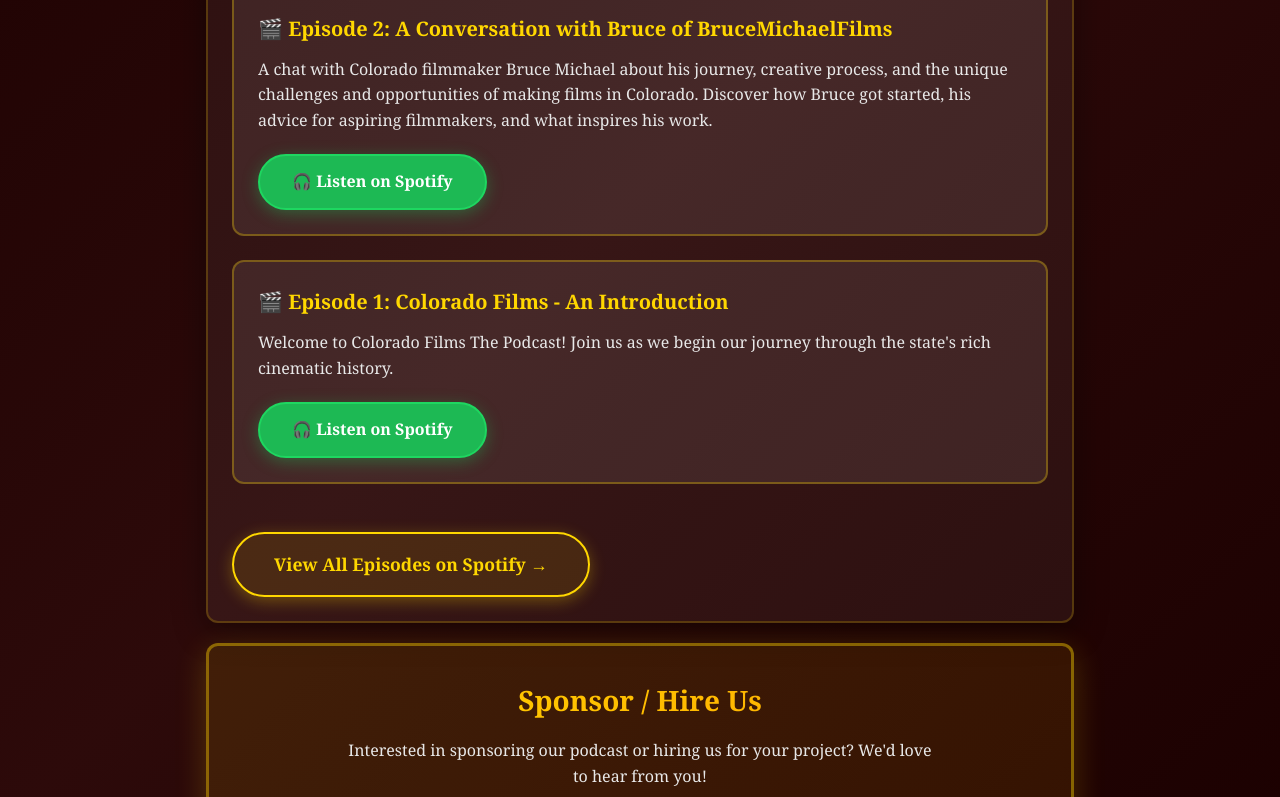
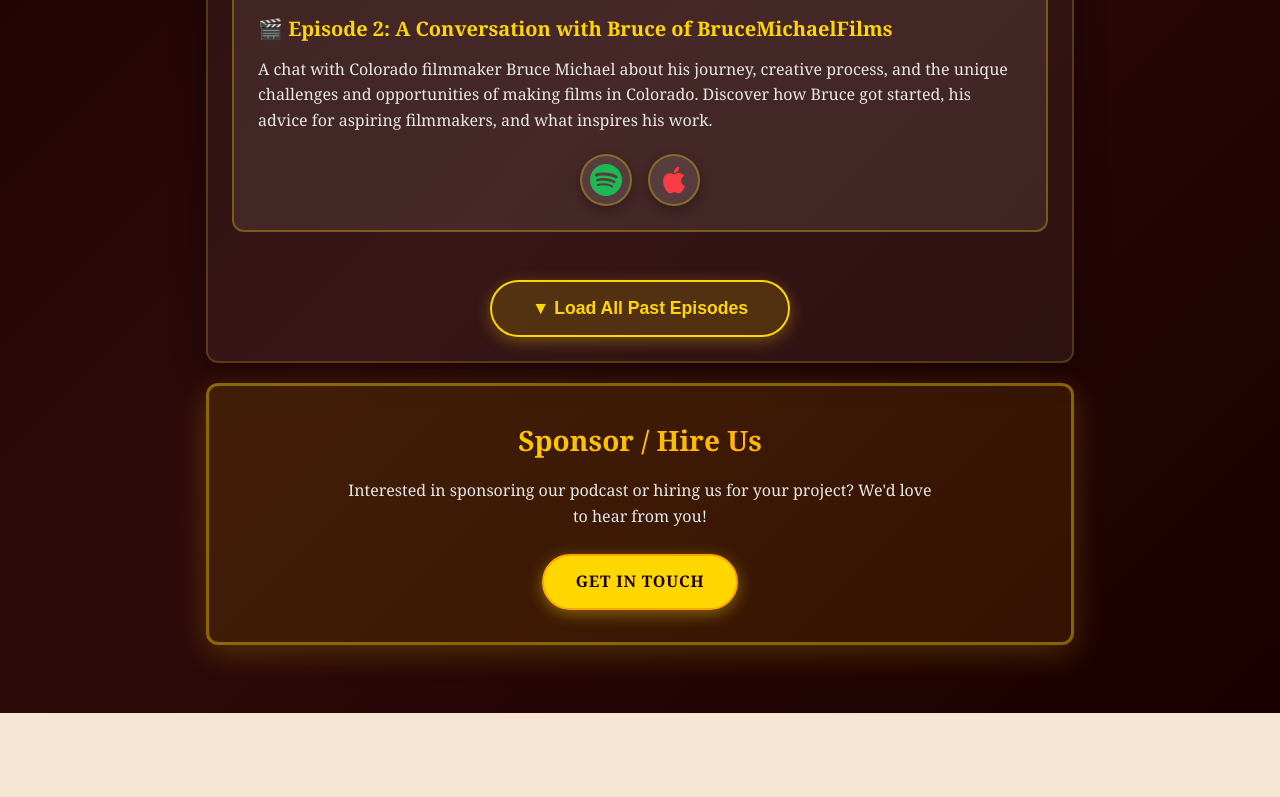
Before and after one commit to CDarts48/cofilms, a Next.js app: page /ColoradoFilmsThePodcast in a window 1280 px wide. Shown: the part 663-1460 px from the top of the page. After the commit the page ends 1376 px from the top, so only its background shows below. Built offline with nearby package versions, Linux system fonts and the light colour scheme.

Commit message:
more updating

```diff
--- a/src/app/ColoradoFilmsThePodcast/page.tsx
+++ b/src/app/ColoradoFilmsThePodcast/page.tsx
@@ -8,6 +8,7 @@ import emailjs from '@emailjs/browser';
 
 export default function ColoradoFilmsThePodcast() {
     const [email, setEmail] = useState('');
+    const [showPastEpisodes, setShowPastEpisodes] = useState(false);
     const [name, setName] = useState('');
     const [isSubmitting, setIsSubmitting] = useState(false);
     const [message, setMessage] = useState('');
@@ -76,39 +77,75 @@ export default function ColoradoFilmsThePodcast() {
                             <p style={styles.episodeDescription}>
                                 A chat with Colorado filmmaker Bruce Michael about his journey, creative process, and the unique challenges and opportunities of making films in Colorado. Discover how Bruce got started, his advice for aspiring filmmakers, and what inspires his work.
                             </p>
+                            <div style={styles.buttonGroup}>
                                 <a
                                     href="https://open.spotify.com/episode/5VU9e3jzptQE3cs9Yvi59M"
                                     target="_blank"
                                     rel="noopener noreferrer"
-                                style={styles.listenButton}
+                                    style={styles.iconButton}
+                                    title="Listen on Spotify"
                                 >
-                                🎧 Listen on Spotify
+                                    <svg width="32" height="32" viewBox="0 0 24 24" fill="#1DB954">
+                                        <path d="M12 0C5.4 0 0 5.4 0 12s5.4 12 12 12 12-5.4 12-12S18.66 0 12 0zm5.521 17.34c-.24.359-.66.48-1.021.24-2.82-1.74-6.36-2.101-10.561-1.141-.418.122-.779-.179-.899-.539-.12-.421.18-.78.54-.9 4.56-1.021 8.52-.6 11.64 1.32.42.18.479.659.301 1.02zm1.44-3.3c-.301.42-.841.6-1.262.3-3.239-1.98-8.159-2.58-11.939-1.38-.479.12-1.02-.12-1.14-.6-.12-.48.12-1.021.6-1.141C9.6 9.9 15 10.561 18.72 12.84c.361.181.54.78.241 1.2zm.12-3.36C15.24 8.4 8.82 8.16 5.16 9.301c-.6.179-1.2-.181-1.38-.721-.18-.601.18-1.2.72-1.381 4.26-1.26 11.28-1.02 15.721 1.621.539.3.719 1.02.419 1.56-.299.421-1.02.599-1.559.3z" />
+                                    </svg>
+                                </a>
+                                <a
+                                    href="https://podcasts.apple.com/us/podcast/colorado-films/id1860422839"
+                                    target="_blank"
+                                    rel="noopener noreferrer"
+                                    style={styles.iconButton}
+                                    title="Listen on Apple Podcasts"
+                                >
+                                    <svg width="32" height="32" viewBox="0 0 24 24" fill="#FC3C44">
+                                        <path d="M18.71 19.5c-.83 1.24-1.71 2.45-3.05 2.47-1.34.03-1.77-.79-3.29-.79-1.53 0-2 .77-3.27.82-1.31.05-2.3-1.32-3.14-2.53C4.25 17 2.94 12.45 4.7 9.39c.87-1.52 2.43-2.48 4.12-2.51 1.28-.02 2.5.87 3.29.87.78 0 2.26-1.07 3.81-.91.65.03 2.47.26 3.64 1.98-.09.06-2.17 1.28-2.15 3.81.03 3.02 2.65 4.03 2.68 4.04-.03.07-.42 1.44-1.38 2.83M13 3.5c.73-.83 1.94-1.46 2.94-1.5.13 1.17-.34 2.35-1.04 3.19-.69.85-1.83 1.51-2.95 1.42-.15-1.15.41-2.35 1.05-3.11z" />
+                                    </svg>
                                 </a>
                             </div>
+                        </div>
 
+                        <div style={{ textAlign: 'center', marginTop: '3rem' }}>
+                            <button
+                                onClick={() => setShowPastEpisodes(!showPastEpisodes)}
+                                style={styles.loadAllButton}
+                            >
+                                {showPastEpisodes ? '▲ Hide Past Episodes' : '▼ Load All Past Episodes'}
+                            </button>
+                        </div>
+
+                        {showPastEpisodes && (
+                            <div style={{ marginTop: '2rem' }}>
                                 <div style={styles.episodeCard}>
                                     <h3 style={styles.episodeTitle}>🎬 Episode 1: Colorado Films - An Introduction</h3>
                                     <p style={styles.episodeDescription}>
                                         Welcome to Colorado Films The Podcast! Join us as we begin our journey through the state's rich cinematic history.
                                     </p>
+                                    <div style={styles.buttonGroup}>
                                         <a
                                             href="https://open.spotify.com/episode/3bGQHoPhjJDauQuDzLFQpY"
                                             target="_blank"
                                             rel="noopener noreferrer"
-                                style={styles.listenButton}
+                                            style={styles.iconButton}
+                                            title="Listen on Spotify"
                                         >
-                                🎧 Listen on Spotify
+                                            <svg width="32" height="32" viewBox="0 0 24 24" fill="#1DB954">
+                                                <path d="M12 0C5.4 0 0 5.4 0 12s5.4 12 12 12 12-5.4 12-12S18.66 0 12 0zm5.521 17.34c-.24.359-.66.48-1.021.24-2.82-1.74-6.36-2.101-10.561-1.141-.418.122-.779-.179-.899-.539-.12-.421.18-.78.54-.9 4.56-1.021 8.52-.6 11.64 1.32.42.18.479.659.301 1.02zm1.44-3.3c-.301.42-.841.6-1.262.3-3.239-1.98-8.159-2.58-11.939-1.38-.479.12-1.02-.12-1.14-.6-.12-.48.12-1.021.6-1.141C9.6 9.9 15 10.561 18.72 12.84c.361.181.54.78.241 1.2zm.12-3.36C15.24 8.4 8.82 8.16 5.16 9.301c-.6.179-1.2-.181-1.38-.721-.18-.601.18-1.2.72-1.381 4.26-1.26 11.28-1.02 15.721 1.621.539.3.719 1.02.419 1.56-.299.421-1.02.599-1.559.3z" />
+                                            </svg>
+                                        </a>
+                                        <a
+                                            href="https://podcasts.apple.com/us/podcast/colorado-films/id1860422839"
+                                            target="_blank"
+                                            rel="noopener noreferrer"
+                                            style={styles.iconButton}
+                                            title="Listen on Apple Podcasts"
+                                        >
+                                            <svg width="32" height="32" viewBox="0 0 24 24" fill="#FC3C44">
+                                                <path d="M18.71 19.5c-.83 1.24-1.71 2.45-3.05 2.47-1.34.03-1.77-.79-3.29-.79-1.53 0-2 .77-3.27.82-1.31.05-2.3-1.32-3.14-2.53C4.25 17 2.94 12.45 4.7 9.39c.87-1.52 2.43-2.48 4.12-2.51 1.28-.02 2.5.87 3.29.87.78 0 2.26-1.07 3.81-.91.65.03 2.47.26 3.64 1.98-.09.06-2.17 1.28-2.15 3.81.03 3.02 2.65 4.03 2.68 4.04-.03.07-.42 1.44-1.38 2.83M13 3.5c.73-.83 1.94-1.46 2.94-1.5.13 1.17-.34 2.35-1.04 3.19-.69.85-1.83 1.51-2.95 1.42-.15-1.15.41-2.35 1.05-3.11z" />
+                                            </svg>
                                         </a>
                                     </div>
-
-                        <a
-                            href="https://open.spotify.com/show/0iSGHDK46jWAjAdxVGsAhr"
-                            target="_blank"
-                            rel="noopener noreferrer"
-                            style={styles.viewAllButton}
-                        >
-                            View All Episodes on Spotify →
-                        </a>
+                                </div>
+                            </div>
+                        )}
 
                     </section>
                     <section style={styles.sponsorSection}>
@@ -245,6 +282,54 @@ const styles: { [key: string]: React.CSSProperties } = {
         border: '2px solid #1ed760',
         boxShadow: '0 4px 16px rgba(29, 185, 84, 0.4)',
     },
+    appleButton: {
+        display: 'inline-block',
+        padding: '0.85rem 2rem',
+        backgroundColor: '#FC3C44',
+        color: '#FFFFFF',
+        textDecoration: 'none',
+        borderRadius: '50px',
+        fontWeight: '700',
+        fontSize: '1rem',
+        transition: 'all 0.3s ease',
+        cursor: 'pointer',
+        border: '2px solid #ff4d55',
+        boxShadow: '0 4px 16px rgba(252, 60, 68, 0.4)',
+    },
+    buttonGroup: {
+        display: 'flex',
+        gap: '1rem',
+        flexWrap: 'wrap',
+        justifyContent: 'center',
+    },
+    iconButton: {
+        display: 'inline-flex',
+        alignItems: 'center',
+        justifyContent: 'center',
+        padding: '0.5rem',
+        backgroundColor: 'rgba(255, 255, 255, 0.1)',
+        color: '#FFFFFF',
+        textDecoration: 'none',
+        borderRadius: '50%',
+        transition: 'all 0.3s ease',
+        cursor: 'pointer',
+        border: '2px solid rgba(255, 215, 0, 0.3)',
+        boxShadow: '0 4px 12px rgba(0, 0, 0, 0.3)',
+    },
+    loadAllButton: {
+        display: 'inline-block',
+        padding: '1rem 2.5rem',
+        backgroundColor: 'rgba(255, 215, 0, 0.15)',
+        color: '#FFD700',
+        textDecoration: 'none',
+        borderRadius: '50px',
+        fontWeight: '700',
+        fontSize: '1.1rem',
+        transition: 'all 0.3s ease',
+        cursor: 'pointer',
+        border: '2px solid #FFD700',
+        boxShadow: '0 4px 16px rgba(255, 215, 0, 0.3)',
+    },
     viewAllButton: {
         display: 'inline-block',
         marginTop: '1.5rem',
```
Lines whose indentation alone changed are shown as unchanged.
